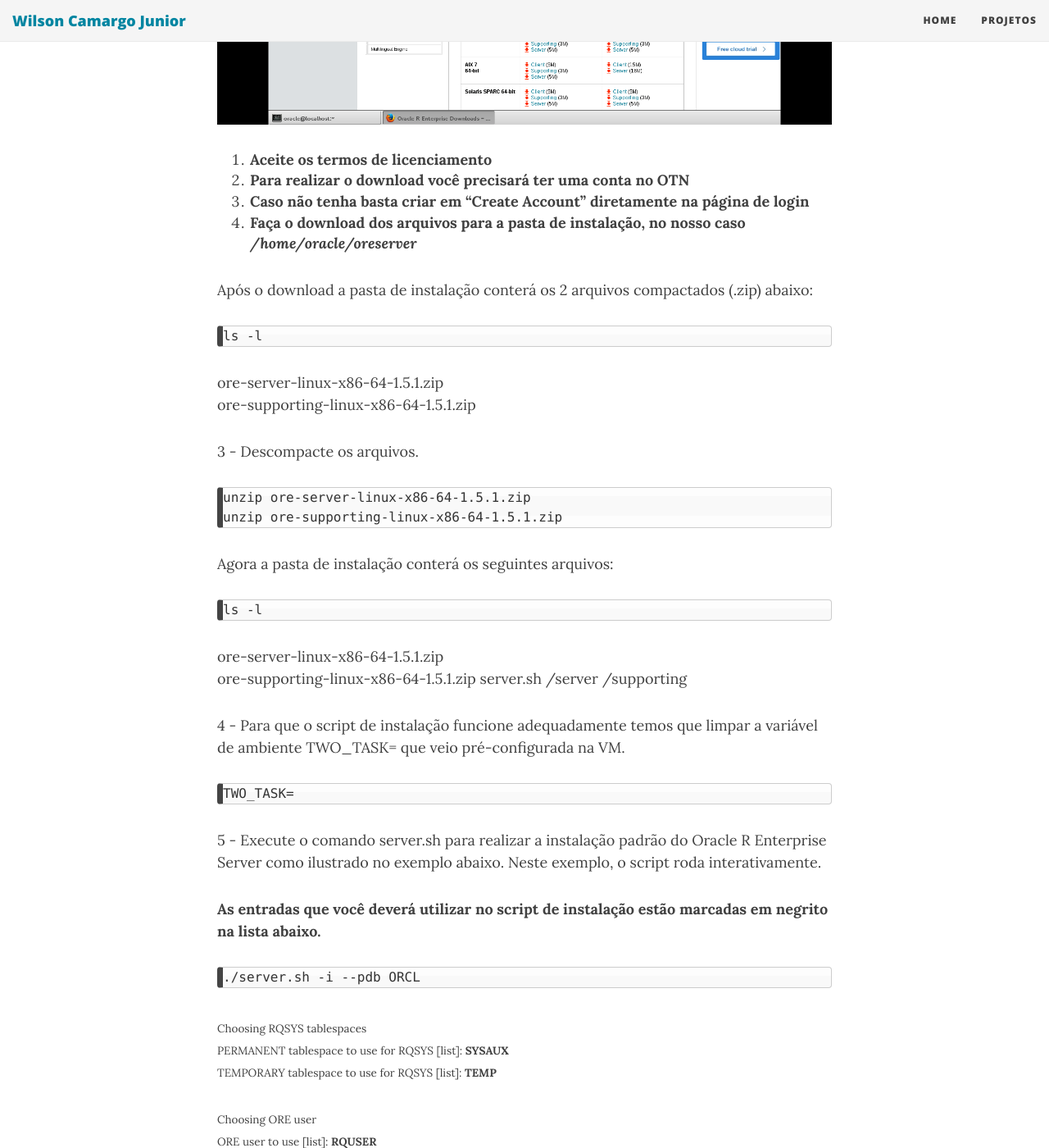
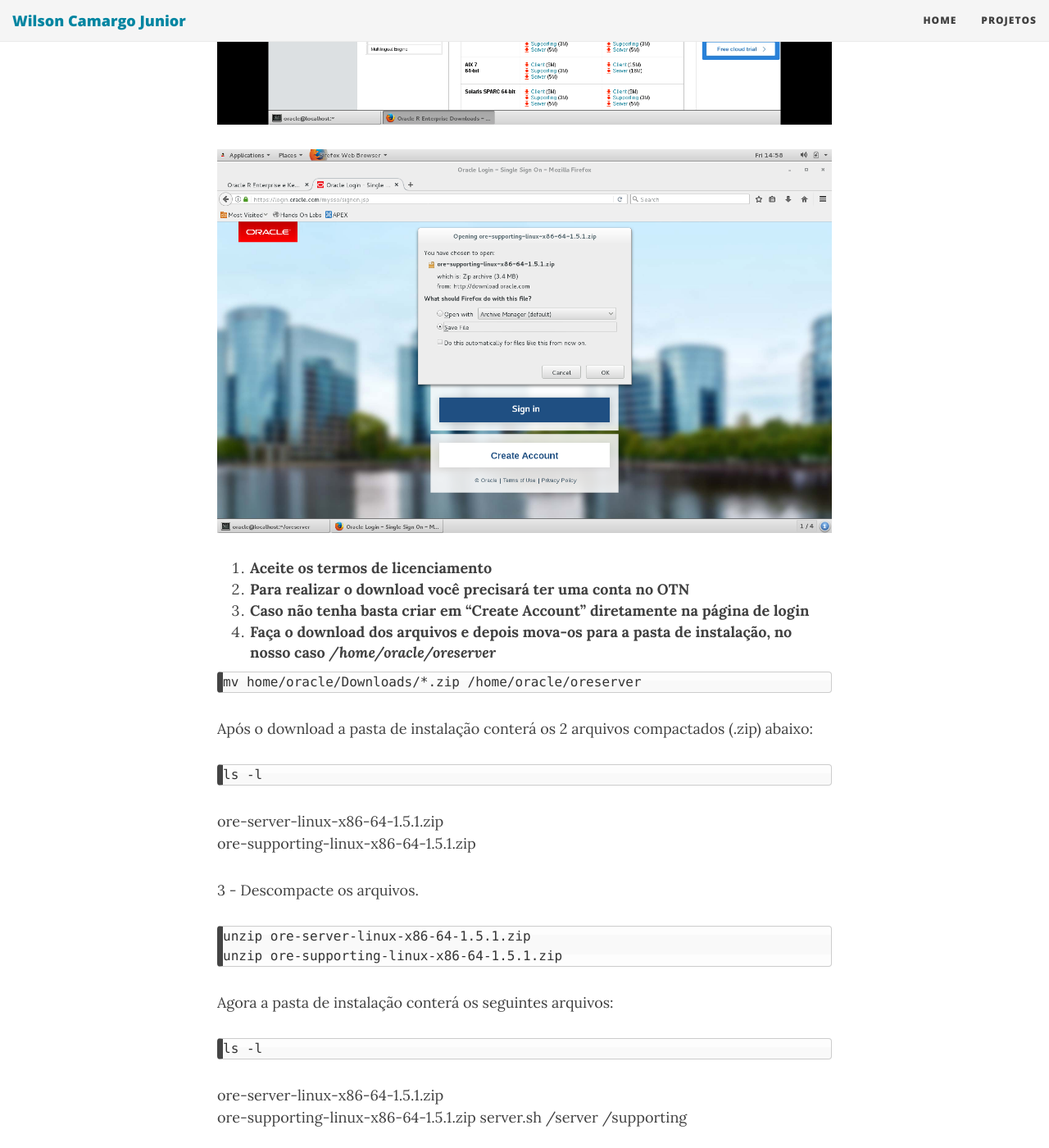
Before and after one commit to wilson-camargo-jr/teste, a Jekyll site: the page built from _posts/2018-06-18-ANN-ORE-P3.md, in a window 1280 px wide and 1400 px high, scrolled down 6878 px. Shown: the whole window at 82% size. Built offline with Jekyll 4.4.1, drawn with Linux system fonts in a browser that asks for light colours; nearby versions of some CDN libraries.

Commit message:
Update 2018-06-18-ANN-ORE-P3.md

````diff
--- a/_posts/2018-06-18-ANN-ORE-P3.md
+++ b/_posts/2018-06-18-ANN-ORE-P3.md
@@ -124,10 +124,16 @@
 
 ![](https://wilson-camargo-jr.github.io/img/otn.jpg)
 
+![](https://wilson-camargo-jr.github.io/img/otn2.jpg)
+
 1. **Aceite os termos de licenciamento**
 2. **Para realizar o download você precisará ter uma conta no OTN**
 3. **Caso não tenha basta criar em “Create Account” diretamente na página de login**
-4. **Faça o download dos arquivos para a pasta de instalação, no nosso caso _/home/oracle/oreserver_**
+4. **Faça o download dos arquivos e depois mova-os para a pasta de instalação, no nosso caso _/home/oracle/oreserver_**
+
+```
+mv home/oracle/Downloads/*.zip /home/oracle/oreserver
+```
 
 Após o download a pasta de instalação conterá os 2 arquivos compactados (.zip) abaixo:
 
````
